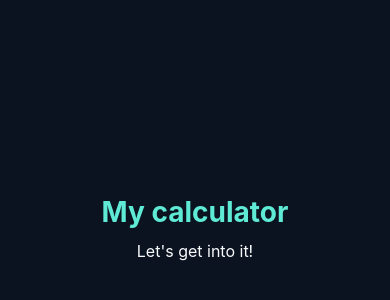
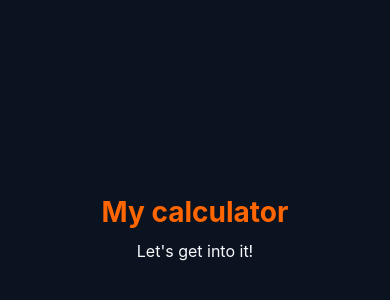
Before and after one commit to carlesconesa34/calculadora-react-native-carlesconesa, a React Native app in the folder app/: screen / in a window 390 px wide. Shown: the part 194-494 px from the top of the page. Built offline with nearby package versions, Linux system fonts and the light colour scheme.

Commit message:
feat: modify title color

```diff
--- a/app/App.tsx
+++ b/app/App.tsx
@@ -21,6 +21,6 @@ const styles = StyleSheet.create({
     alignItems: 'center',
     justifyContent: 'center',
   },
-  titol: { color: '#5eead4', fontSize: 28, fontWeight: 'bold' },
+  titol: { color: '#ff6600', fontSize: 28, fontWeight: 'bold' },
   text: { color: '#f8fafc', fontSize: 16, marginTop: 12 },
 });
```
